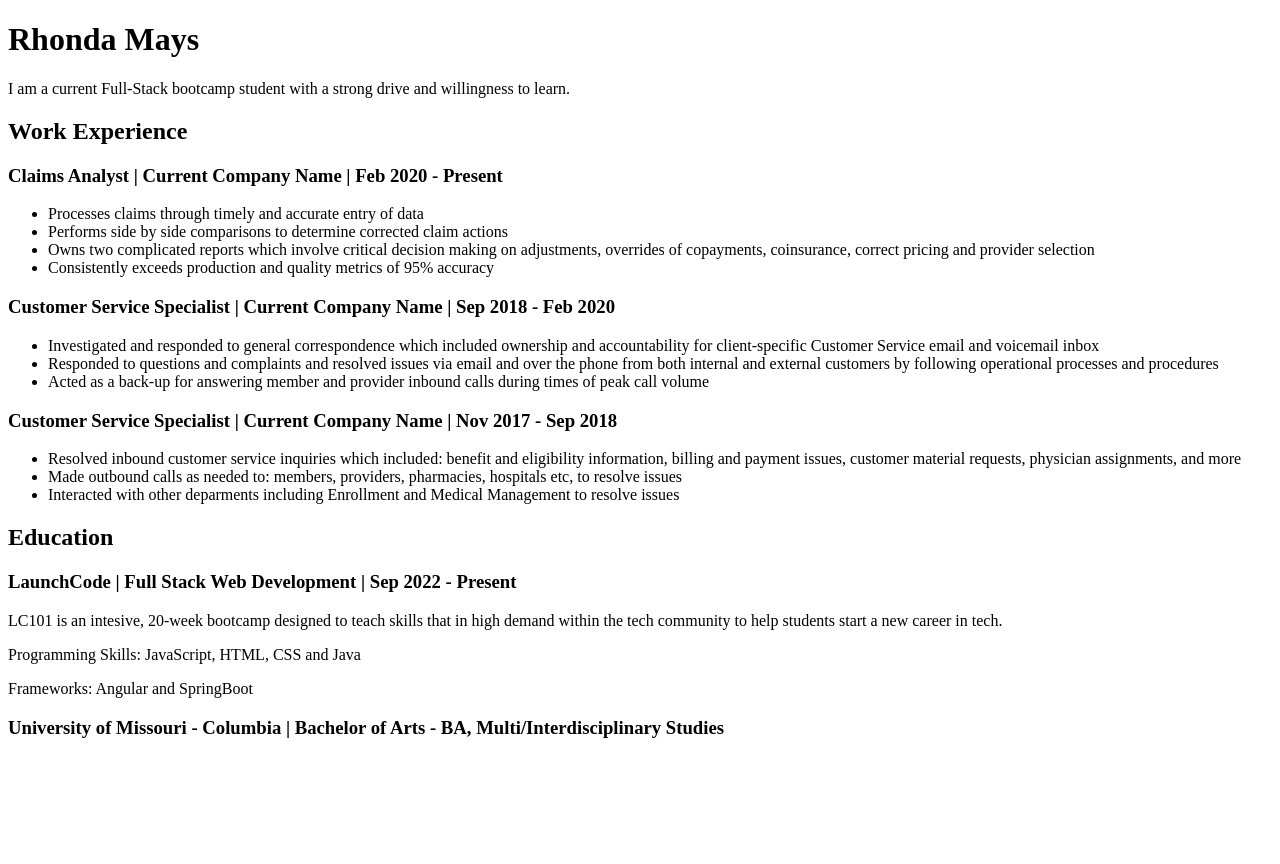
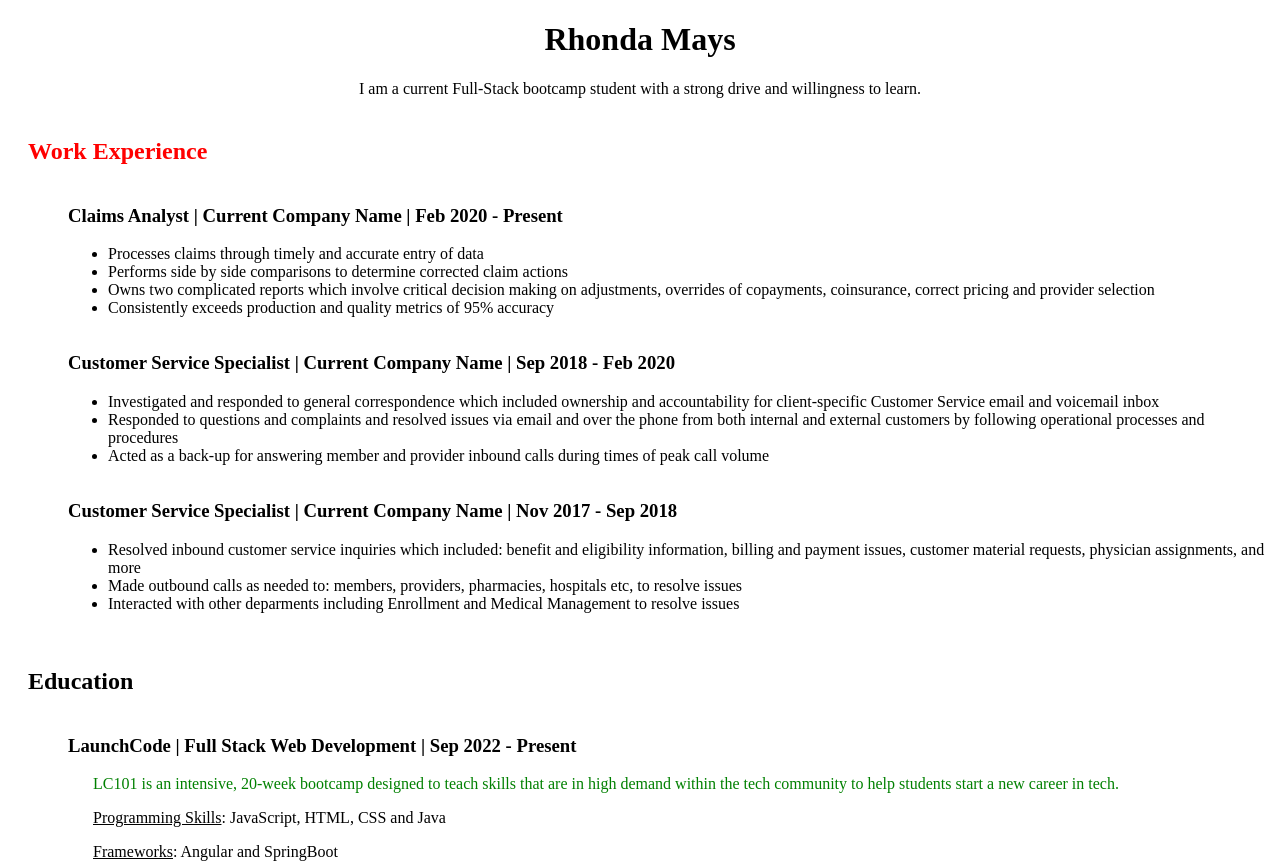
Before and after one commit to STL-LC101-Sept-22/js-assignment-4-html-me-something-rhondamays, a website: page index.html in a window 1280 px wide. Shown: the top 864 px of the page. Before the commit the page ends 800 px from the top, so only its background shows below. Drawn offline with Linux system fonts and the light colour scheme.

Commit message:
added various classes and ids to accommodate styling

```diff
--- a/index.html
+++ b/index.html
@@ -2,21 +2,22 @@
 <html>
    <head>
       <title>Rhonda Mays Resume</title>
+      <link rel="stylesheet" href="styles.css">
    </head>
    <body>
       <!-- Write your HTML in this file! -->
       <header>
-         <h1>Rhonda Mays</h1>
+         <h1 class="name">Rhonda Mays</h1>
 
          <section>
             <p>I am a current Full-Stack bootcamp student with a strong drive and willingness to learn.</p>
          </section>
       </header>
       <main>
-         <section>
-            <h2>Work Experience</h2>
+         <section class="workExperience">
+            <h2 id="mainHeading">Work Experience</h2>
 
-            <div>
+            <div class="jobTitleOne">
                <h3>Claims Analyst | Current Company Name | Feb 2020 - Present </h3>
                <ul>
                   <li>Processes claims through timely and accurate entry of data</li>
@@ -26,7 +27,7 @@
                </ul>
             </div>
 
-            <div>
+            <div class="jobTitleTwo">
                <h3>Customer Service Specialist | Current Company Name | Sep 2018 - Feb 2020</h3>
                <ul>
                   <li>Investigated and responded to general correspondence which included ownership and accountability for client-specific Customer Service email and voicemail inbox</li>
@@ -35,7 +36,7 @@
                </ul>
             </div>
 
-            <div>
+            <div class="jobTitleThree">
                <h3>Customer Service Specialist | Current Company Name | Nov 2017 - Sep 2018</h3>
                <ul>
                   <li>Resolved inbound customer service inquiries which included: benefit and eligibility information, billing and payment issues, customer material requests, physician assignments, and more </li>
@@ -45,17 +46,17 @@
             </div>
          </section>
 
-         <section>
-            <h2>Education</h2>
+         <section class="education">
+            <h2 id="educationTitle">Education</h2>
 
-            <div>
+            <div class="educationOne">
                <h3>LaunchCode | Full Stack Web Development | Sep 2022 - Present</h3>
-               <p>LC101 is an intesive, 20-week bootcamp designed to teach skills that in high demand within the tech community to help students start a new career in tech. </p>
-               <p>Programming Skills: JavaScript, HTML, CSS and Java</p>
-               <p>Frameworks: Angular and SpringBoot</p>
+               <p id="testP" class="funParagraph">LC101 is an intensive, 20-week bootcamp designed to teach skills that are in high demand within the tech community to help students start a new career in tech. </p>
+               <p class="skills"><u>Programming Skills</u>: JavaScript, HTML, CSS and Java</p>
+               <p class="frameworks"><u>Frameworks</u>: Angular and SpringBoot</p>
             </div>
 
-            <div>
+            <div class="educationTwo">
                <h3>University of Missouri - Columbia  | Bachelor of Arts - BA, Multi/Interdisciplinary Studies</h3>
 
             </div>
```
